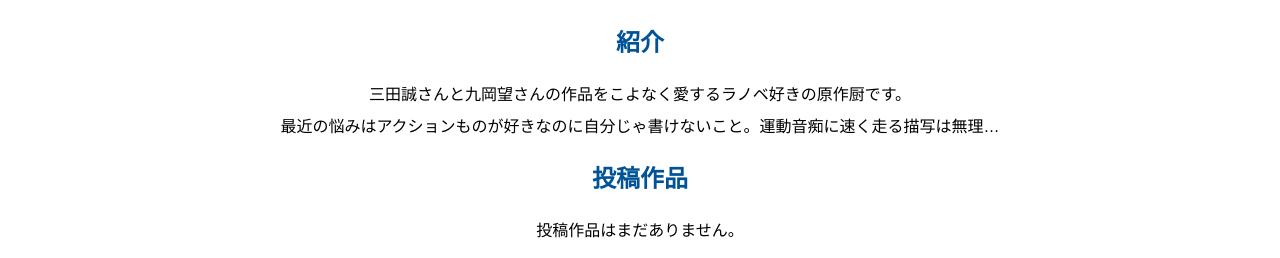
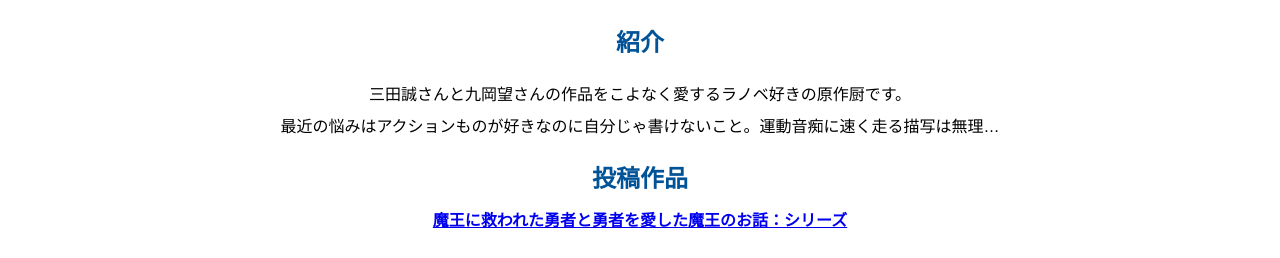
Before and after one commit to okanosaki/Dahto, a plain HTML site: page index.html in a window 1280 px wide. Shown: the part 542-800 px from the top of the page. Drawn offline with Linux system fonts and the light colour scheme; a web font is replaced by a local one.

Commit message:
Update index.html

```diff
--- a/index.html
+++ b/index.html
@@ -42,7 +42,7 @@
         <p>三田誠さんと九岡望さんの作品をこよなく愛するラノベ好きの原作厨です。
         <br>最近の悩みはアクションものが好きなのに自分じゃ書けないこと。運動音痴に速く走る描写は無理…</p>
         <h3>投稿作品</h3>
-        <p>投稿作品はまだありません。</p>
+        <h4><a href="https://okanosaki.github.io/Dahto-sseries1/">魔王に救われた勇者と勇者を愛した魔王のお話：シリーズ</a></h4>
     </div>
   </div>
  </body>
```
